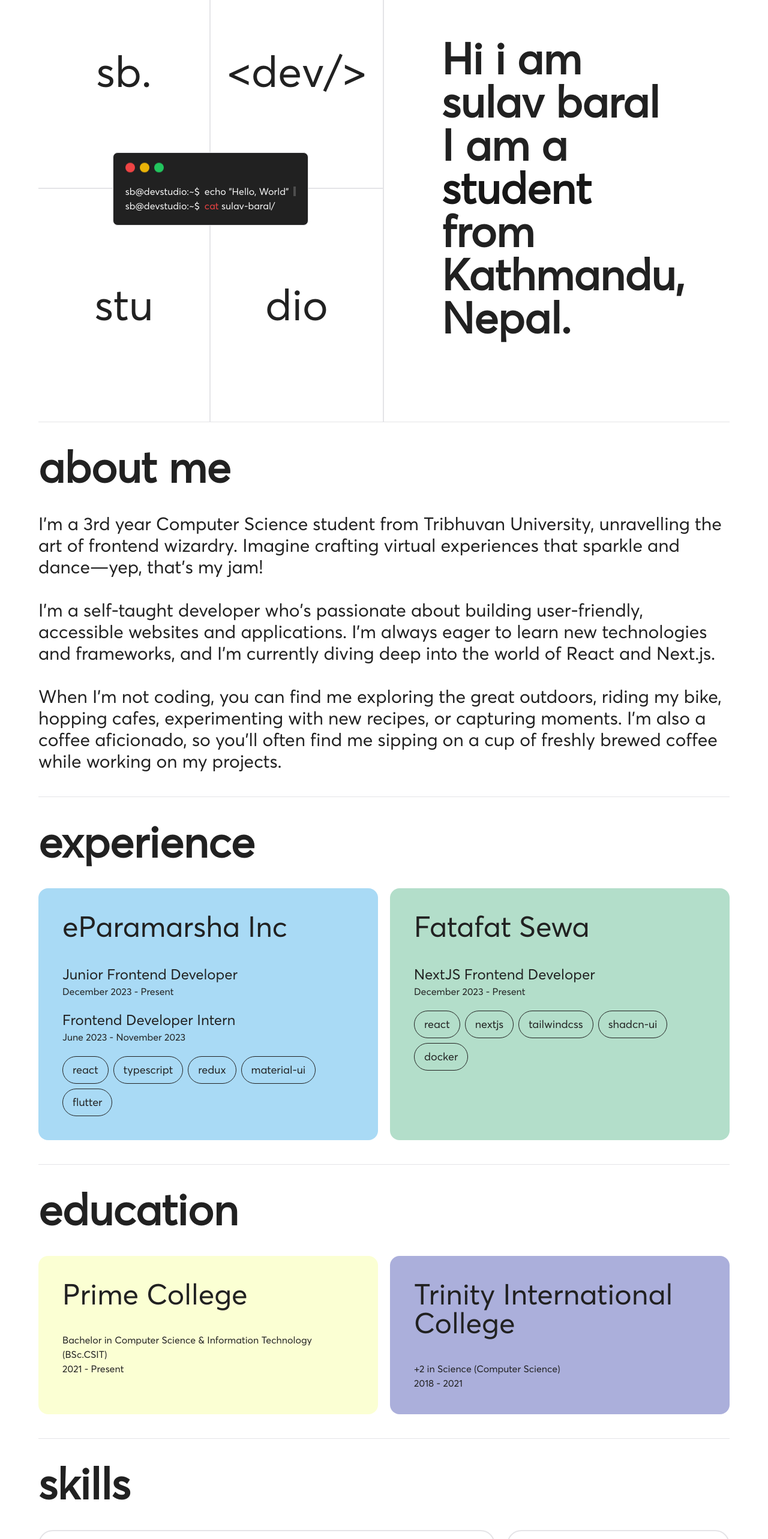
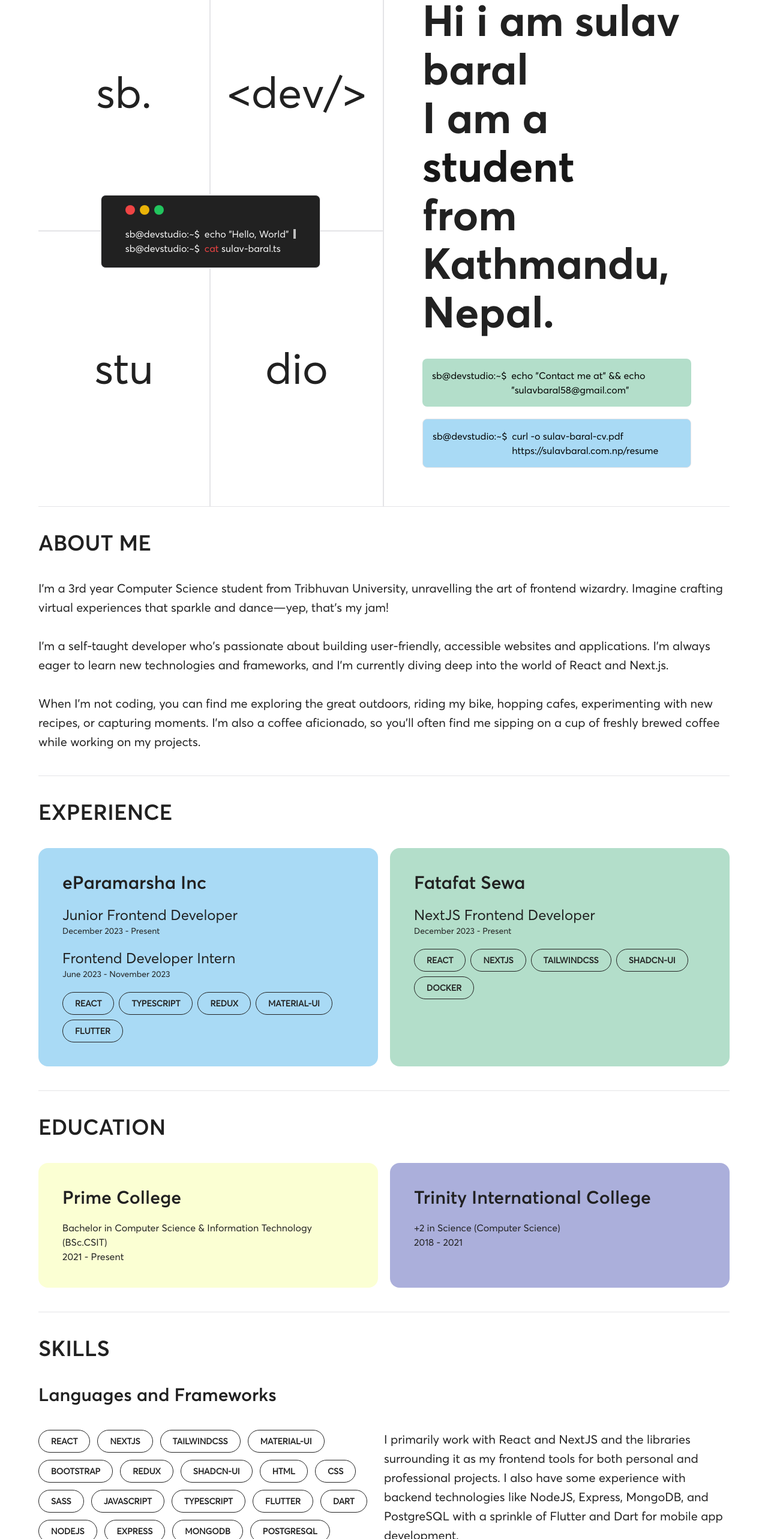
Before and after one commit to tyzrex/minimal-portfolio, a Next.js app: page / in a window 1280 px wide. Shown: the part 234-2800 px from the top of the page at 60% size. Built offline with nearby package versions, Linux system fonts and the light colour scheme.

Commit message:
font changes and new elements

```diff
--- a/src/app/globals.css
+++ b/src/app/globals.css
@@ -36,8 +36,8 @@
   }
 
   .dark {
-    --background: 0 0% 13%;
-    --foreground: 0 0% 98%;
+    --background: 0 0% 0%;
+    --foreground: 0 0% 100%;
 
     --card: 0 0% 13%;
     --card-foreground: 0 0% 98%;
@@ -75,25 +75,38 @@
   }
 }
 
+body {
+  font-family: var(--font-averta);
+}
+
+.averta-semibold {
+  font-family: var(--font-averta-semibold);
+}
+
+.averta-bold {
+  font-family: var(--font-averta-bold);
+}
+
 @layer components {
   .hero-typography {
-    @apply text-4xl md:text-7xl xl:text-7xl font-bold;
+    @apply text-4xl md:text-7xl xl:text-7xl xl:leading-[1.125] text-start averta-bold;
   }
 
   .hero-typography-normal {
-    @apply text-3xl md:text-7xl  font-normal;
+    @apply text-3xl md:text-7xl;
   }
 
   .section-title-typography {
-    @apply text-4xl md:text-7xl xl:text-7xl font-bold mb-5 md:mb-10;
+    @apply text-3xl md:text-4xl uppercase averta-semibold mb-5 md:mb-10;
   }
 
   .section-p-typography {
-    @apply text-xl md:text-2xl xl:text-3xl font-normal;
+    @apply text-lg md:text-xl md:leading-8 font-normal;
   }
 
   .sub-section-title-typography {
-    @apply text-3xl md:text-5xl xl:text-5xl font-normal mb-5 md:mb-10;
+    @apply text-xl md:text-2xl xl:text-3xl averta-semibold
+    mb-5;
   }
 }
 
--- a/src/app/layout.tsx
+++ b/src/app/layout.tsx
@@ -5,8 +5,18 @@ import ColorModeProvider from "@/provider/ThemeProvider";
 import Navbar from "@/components/globals/navbar";
 
 const averta = localFont({
-  src: "../fonts/averta/averta.woff2",
+  src: "../fonts/averta/id-averta-2.woff",
   variable: "--font-averta",
+});
+
+const avertaSemibold = localFont({
+  src: "../fonts/averta/id-averta-1.woff",
+  variable: "--font-averta-semibold",
+});
+
+const avertaBold = localFont({
+  src: "../fonts/averta/id-averta-3.woff",
+  variable: "--font-averta-bold",
 });
 
 export const metadata: Metadata = {
@@ -21,7 +31,9 @@ export default function RootLayout({
 }>) {
   return (
     <html lang="en">
-      <body className={averta.className}>
+      <body
+        className={`${averta.variable} ${avertaSemibold.variable} ${avertaBold.variable}`}
+      >
         <ColorModeProvider>
           <Navbar />
           {children}
--- a/src/app/page.tsx
+++ b/src/app/page.tsx
@@ -1,15 +1,11 @@
-"use client";
-
 import AboutSection from "@/components/sections/about-section";
 import EducationSection from "@/components/sections/education-section";
 import ExperienceSection from "@/components/sections/experience-section";
 import HeroSection from "@/components/sections/hero-section";
 import SkillSection from "@/components/sections/skills-section";
 import MaxWidthWrapper from "@/components/wrappers/max-width-wrapper";
-import { useTheme } from "next-themes";
 
 export default function Home() {
-  const theme = useTheme();
   return (
     <main className="min-h-screen ">
       <MaxWidthWrapper>
--- /dev/null
+++ b/src/components/atoms/theme-switcher.tsx
@@ -0,0 +1,41 @@
+"use client";
+import { useTheme } from "next-themes";
+import { Button } from "../ui/button";
+import { Lightbulb, Moon } from "lucide-react";
+import { useEffect, useState } from "react";
+
+export default function ThemeSwitcher() {
+  const theme = useTheme();
+  const [mounted, setMounted] = useState(false);
+  const toggleTheme = () => {
+    theme.setTheme(theme.resolvedTheme === "dark" ? "light" : "dark");
+  };
+
+  useEffect(() => {
+    setMounted(true);
+  }, []);
+
+  if (!mounted) {
+    return (
+      <Button variant={"ghost"} className="rounded-full p-2">
+        <div className="animate-spin rounded-full h-6 w-6 border-b-2 border-black dark:border-white "></div>
+      </Button>
+    );
+  }
+
+  return (
+    <>
+      <Button
+        onClick={() => toggleTheme()}
+        variant={"ghost"}
+        className="rounded-full p-2"
+      >
+        {theme?.resolvedTheme === "dark" ? (
+          <Lightbulb size={24} />
+        ) : (
+          <Moon size={24} />
+        )}
+      </Button>
+    </>
+  );
+}
--- a/src/components/atoms/word-badge.tsx
+++ b/src/components/atoms/word-badge.tsx
@@ -1,9 +1,30 @@
-export default function WordBadge({ word }: { word: string }) {
+import { cn } from "@/lib/utils";
+import { cva, type VariantProps } from "class-variance-authority";
+
+const badgeVariants = cva(
+  "border text-xs md:text-sm font-semibold uppercase py-2 px-5 rounded-full",
+  {
+    variants: {
+      variant: {
+        light:
+          "text-[#222222] border-[#222222] dark:text-white dark:border-white",
+        dark: "text-[#222222] border-[#222222]",
+      },
+    },
+    defaultVariants: {
+      variant: "dark",
+    },
+  }
+);
+
+export interface BadgeProps extends VariantProps<typeof badgeVariants> {
+  word: string;
+}
+
+export default function WordBadge(props: BadgeProps) {
   return (
-    <>
-      <span className="border border-primary text-lg py-2 px-4 rounded-full">
-        {word}
-      </span>
-    </>
+    <span className={cn(badgeVariants({ variant: props.variant }))}>
+      {props.word}
+    </span>
   );
 }
--- a/src/components/globals/navbar.tsx
+++ b/src/components/globals/navbar.tsx
@@ -1,22 +1,17 @@
+import { useTheme } from "next-themes";
 import MaxWidthWrapper from "../wrappers/max-width-wrapper";
-
+import ThemeSwitcher from "../atoms/theme-switcher";
 export default function Navbar() {
   return (
     <>
       <header className="h-20 md:h-40 flex items-center">
         <MaxWidthWrapper>
           <nav className="flex justify-between items-center h-full w-full">
-            <div className="text-4xl md:text-7xl font-bold">{`<sb./>`}</div>
+            <div className="text-4xl md:text-7xl averta-semibold">{`<sb./>`}</div>
 
-            <ul className="flex space-x-4 text-2xl">
+            <ul className="flex space-x-4 text-2xl items-center">
               <li>
-                <a href="#">Home</a>
-              </li>
-              <li>
-                <a href="#">About</a>
-              </li>
-              <li>
-                <a href="#">Contact</a>
+                <ThemeSwitcher />
               </li>
             </ul>
           </nav>
--- a/src/components/sections/education-section.tsx
+++ b/src/components/sections/education-section.tsx
@@ -9,7 +9,7 @@ export default function EducationSection() {
       <SectionWrapper>
         <SectionHeader title="education" />
 
-        <div className="grid lg:grid-cols-2 gap-5">
+        <div className="grid lg:grid-cols-2 gap-5 dark:text-black">
           <div className="bg-accent-yellow rounded-2xl p-10">
             <SectionSubHeader title="Prime College" />
 
--- a/src/components/sections/experience-section.tsx
+++ b/src/components/sections/experience-section.tsx
@@ -9,45 +9,45 @@ export default function ExperienceSection() {
       <SectionWrapper>
         <SectionHeader title="experience" />
 
-        <div className="grid lg:grid-cols-2 gap-5">
-          <div className="bg-accent-blue rounded-2xl p-10">
+        <div className="grid lg:grid-cols-2 gap-5 dark:text-black">
+          <div className="bg-accent-blue rounded-2xl p-5 md:p-10">
             <SectionSubHeader title="eParamarsha Inc" />
 
             <div className="flex flex-col gap-5">
               <div>
-                <p className="text-2xl">Junior Frontend Developer</p>
-                <p>December 2023 - Present</p>
+                <p className="text-lg md:text-2xl">Junior Frontend Developer</p>
+                <p className="text-sm">December 2023 - Present</p>
               </div>
 
               <div>
-                <p className="text-2xl">Frontend Developer Intern</p>
-                <p>June 2023 - November 2023</p>
+                <p className="text-lg md:text-2xl">Frontend Developer Intern</p>
+                <p className="text-sm">June 2023 - November 2023</p>
               </div>
               <p className="md:flex items-center gap-2 flex-wrap hidden">
-                <WordBadge word="react" />
-                <WordBadge word="typescript" />
-                <WordBadge word="redux" />
-                <WordBadge word="material-ui" />
-                <WordBadge word="flutter" />
+                <WordBadge word="react" variant={"dark"} />
+                <WordBadge variant={"dark"} word="typescript" />
+                <WordBadge variant={"dark"} word="redux" />
+                <WordBadge variant={"dark"} word="material-ui" />
+                <WordBadge variant={"dark"} word="flutter" />
               </p>
             </div>
           </div>
 
-          <div className="bg-accent-green rounded-2xl p-10">
+          <div className="bg-accent-green rounded-2xl p-5 md:p-10">
             <SectionSubHeader title="Fatafat Sewa" />
 
             <div className="flex flex-col gap-5">
               <div>
-                <p className="text-2xl">NextJS Frontend Developer</p>
-                <p>December 2023 - Present</p>
+                <p className="text-lg md:text-2xl">NextJS Frontend Developer</p>
+                <p className="text-sm">December 2023 - Present</p>
               </div>
 
               <p className="hidden md:flex items-center gap-2 flex-wrap">
-                <WordBadge word="react" />
-                <WordBadge word="nextjs" />
-                <WordBadge word="tailwindcss" />
-                <WordBadge word="shadcn-ui" />
-                <WordBadge word="docker" />
+                <WordBadge variant={"dark"} word="react" />
+                <WordBadge variant={"dark"} word="nextjs" />
+                <WordBadge variant={"dark"} word="tailwindcss" />
+                <WordBadge variant={"dark"} word="shadcn-ui" />
+                <WordBadge variant={"dark"} word="docker" />
               </p>
             </div>
           </div>
--- a/src/components/sections/hero-section.tsx
+++ b/src/components/sections/hero-section.tsx
@@ -1,3 +1,4 @@
+import Link from "next/link";
 import { FlipWords } from "../molecules/flip-words";
 import { Button } from "../ui/button";
 
@@ -6,7 +7,7 @@ export default function HeroSection() {
     <>
       <section className="h-auto border-t-[1px] md:border-b ">
         <div className="grid grid-cols-1 xl:grid-cols-2 ">
-          <div className="md:border-r-2 p-0 md:p-10 relative flex flex-col gap-10 items-center justify-center order-last xl:order-first">
+          <div className="md:border-r-2 p-0 xl:p-10 relative flex flex-col gap-10 items-center justify-center order-last xl:order-first">
             <div className="grid grid-cols-2 xl:grid-rows-2 w-full h-full xl:absolute xl:top-0 xl:left-0 xl:-z-10">
               <div className="border-r-2 border-b-2 h-full w-full p-5 ">
                 <div className="flex items-center justify-center h-full w-full ">
@@ -40,7 +41,7 @@ export default function HeroSection() {
               </div>
             </div>
             <aside className="flex flex-col items-center justify-center w-full order-first">
-              <div className="flex items-start justify-start w-full md:w-fit h-full bg-primary text-primary-foreground border rounded-lg flex-col p-5">
+              <div className="flex items-start justify-start w-full xl:w-fit h-full bg-primary text-primary-foreground border rounded-lg flex-col py-5 px-10">
                 <div className="flex gap-2 items-center">
                   <div
                     className="rounded-full w-4 h-4 animate-bounce
@@ -68,13 +69,14 @@ export default function HeroSection() {
                 <div className="flex items-center gap-2 justify-start">
                   <p className="">sb@devstudio:~$</p>
                   <p className="">
-                    <span className="text-red-500">cat</span> sulav-baral/
+                    <span className="text-red-500">cat</span> sulav-baral.ts
                   </p>
                 </div>
               </div>
             </aside>
           </div>
-          <div className="flex flex-col mx-auto py-5 md:p-24 my-5 md:my-10">
+          <div className="flex flex-col gap-10 xl:p-16 my-10 xl:my-0">
+            <div className="flex flex-col xl:mx-auto">
               <h1 className="hero-typography">Hi i am sulav baral</h1>
               <h2 className="hero-typography">
                 I am a{" "}
@@ -87,6 +89,43 @@ export default function HeroSection() {
                 from Kathmandu, Nepal.
               </h2>
             </div>
+
+            <div className="flex flex-col items-center justify-end gap-5">
+              <Link href="/contact" className="w-full">
+                <div className="flex items-start justify-start w-full h-full bg-accent-green text-black rounded-lg flex-col p-4">
+                  <div className="flex items-start gap-2 justify-start flex-col sm:flex-row">
+                    <p>sb@devstudio:~$</p>
+                    <p className="flex items-center">
+                      <span>
+                        <span className="sm:hidden">{">"}</span>
+                        {/* command for emailing in gmail*/}
+                        echo "Contact me at" && echo "sulavbaral58@gmail.com"
+                      </span>
+                    </p>
+                  </div>
+                </div>
+              </Link>
+              <Link
+                href="
+              https://sulavbaral.com.np/resume
+                "
+                className="w-full"
+              >
+                <div className="flex items-start justify-start w-full h-full bg-accent-blue text-black border rounded-lg flex-col p-4">
+                  <div className="flex items-start gap-2 justify-start flex-col sm:flex-row">
+                    <p>sb@devstudio:~$</p>
+                    <p className="flex items-center">
+                      <span>
+                        <span className="sm:hidden">{">"}</span>
+                        curl -o sulav-baral-cv.pdf
+                        https://sulavbaral.com.np/resume
+                      </span>
+                    </p>
+                  </div>
+                </div>
+              </Link>
+            </div>
+          </div>
         </div>
       </section>
     </>
--- a/src/components/sections/skills-section.tsx
+++ b/src/components/sections/skills-section.tsx
@@ -8,53 +8,66 @@ export default function SkillSection() {
     <>
       <SectionWrapper>
         <SectionHeader title="skills" />
-        <div className="grid grid-cols-3 gap-5">
-          <div className="flex flex-col p-10 border-2 rounded-3xl col-span-2">
-            <SectionSubHeader title="Frontend Development" />
-            <div className="flex gap-5 flex-wrap">
-              <WordBadge word="react" />
-              <WordBadge word="nextjs" />
-              <WordBadge word="tailwindcss" />
-              <WordBadge word="material-ui" />
-              <WordBadge word="bootstrap" />
-              <WordBadge word="redux" />
-              <WordBadge word="shadcn-ui" />
-              <WordBadge word="html" />
-              <WordBadge word="css" />
-              <WordBadge word="sass" />
+        <div className="flex flex-col gap-10">
+          <div className="flex flex-col">
+            <SectionSubHeader title="Languages and Frameworks" />
+            <div className="grid grid-cols-1 lg:grid-cols-2 items-start mt-5">
+              <div className="flex  items-center justify-start flex-wrap gap-3 lg:max-w-2xl">
+                <WordBadge variant={"light"} word="react" />
+                <WordBadge variant={"light"} word="nextjs" />
+                <WordBadge variant={"light"} word="tailwindcss" />
+                <WordBadge variant={"light"} word="material-ui" />
+                <WordBadge variant={"light"} word="bootstrap" />
+                <WordBadge variant={"light"} word="redux" />
+                <WordBadge variant={"light"} word="shadcn-ui" />
+                <WordBadge variant={"light"} word="html" />
+                <WordBadge variant={"light"} word="css" />
+                <WordBadge variant={"light"} word="sass" />
+                <WordBadge variant={"light"} word="javascript" />
+                <WordBadge variant={"light"} word="typescript" />
+                <WordBadge variant={"light"} word="flutter" />
+                <WordBadge variant={"light"} word="dart" />
+                <WordBadge variant={"light"} word="nodejs" />
+                <WordBadge variant={"light"} word="express" />
+                <WordBadge variant={"light"} word="mongodb" />
+                <WordBadge variant={"light"} word="postgresql" />
+              </div>
+              <div className="mt-10 lg:mt-0">
+                <p className="section-p-typography">
+                  I primarily work with React and NextJS and the libraries
+                  surrounding it as my frontend tools for both personal and
+                  professional projects. I also have some experience with
+                  backend technologies like NodeJS, Express, MongoDB, and
+                  PostgreSQL with a sprinkle of Flutter and Dart for mobile app
+                  development.
+                </p>
+              </div>
             </div>
           </div>
 
-          <div className="flex flex-col p-10 border-2 rounded-3xl">
-            <SectionSubHeader title="Programming Languages" />
-            <div className="flex gap-5 flex-wrap">
-              <WordBadge word="javascript" />
-              <WordBadge word="typescript" />
-              <WordBadge word="c" />
-              <WordBadge word="c++" />
-            </div>
-          </div>
-
-          <div className="flex flex-col p-10 border-2 rounded-3xl ">
-            <SectionSubHeader title="Backend Development" />
-            <div className="flex gap-5 flex-wrap">
-              <WordBadge word="nodejs" />
-              <WordBadge word="express" />
-              <WordBadge word="postgresql" />
-            </div>
-          </div>
-
-          <div className="flex flex-col p-10 border-2 rounded-3xl col-span-2">
-            <SectionSubHeader title="Tools" />
-            <div className="flex gap-5 flex-wrap">
-              <WordBadge word="git" />
-              <WordBadge word="github" />
-              <WordBadge word="latex" />
-              <WordBadge word="postman" />
-              <WordBadge word="linux" />
-              <WordBadge word="figma" />
-              <WordBadge word="markdown" />
-              <WordBadge word="inkscape" />
+          <div className="flex flex-col">
+            <SectionSubHeader title="Tools and Technologies" />
+            <div className="grid grid-cols-1 lg:grid-cols-2 items-start mt-5">
+              <div className="flex items-center justify-start flex-wrap gap-3 lg:max-w-2xl">
+                <WordBadge variant={"light"} word="git" />
+                <WordBadge variant={"light"} word="github" />
+                <WordBadge variant={"light"} word="gitlab" />
+                <WordBadge variant={"light"} word="figma" />
+                <WordBadge variant={"light"} word="vscode" />
+                <WordBadge variant={"light"} word="postman" />
+                <WordBadge variant={"light"} word="insomnia" />
+                <WordBadge variant={"light"} word="vercel" />
+                <WordBadge variant={"light"} word="docker" />
+                <WordBadge variant={"light"} word="linux" />
+              </div>
+              <div className="mt-10 lg:mt-0">
+                <p className="section-p-typography">
+                  I use Git for version control and have experience with GitHub
+                  and GitLab. I design my projects using Figma and code them in
+                  VSCode. I test my APIs using Postman and Insomnia. I deploy my
+                  projects on Vercel and have experience with Docker and Linux.
+                </p>
+              </div>
             </div>
           </div>
         </div>
```
Also changed, not shown: src/fonts/averta/av.woff2 (added), src/fonts/averta/id-averta-3.woff (added). Lines whose indentation alone changed are shown as unchanged.
